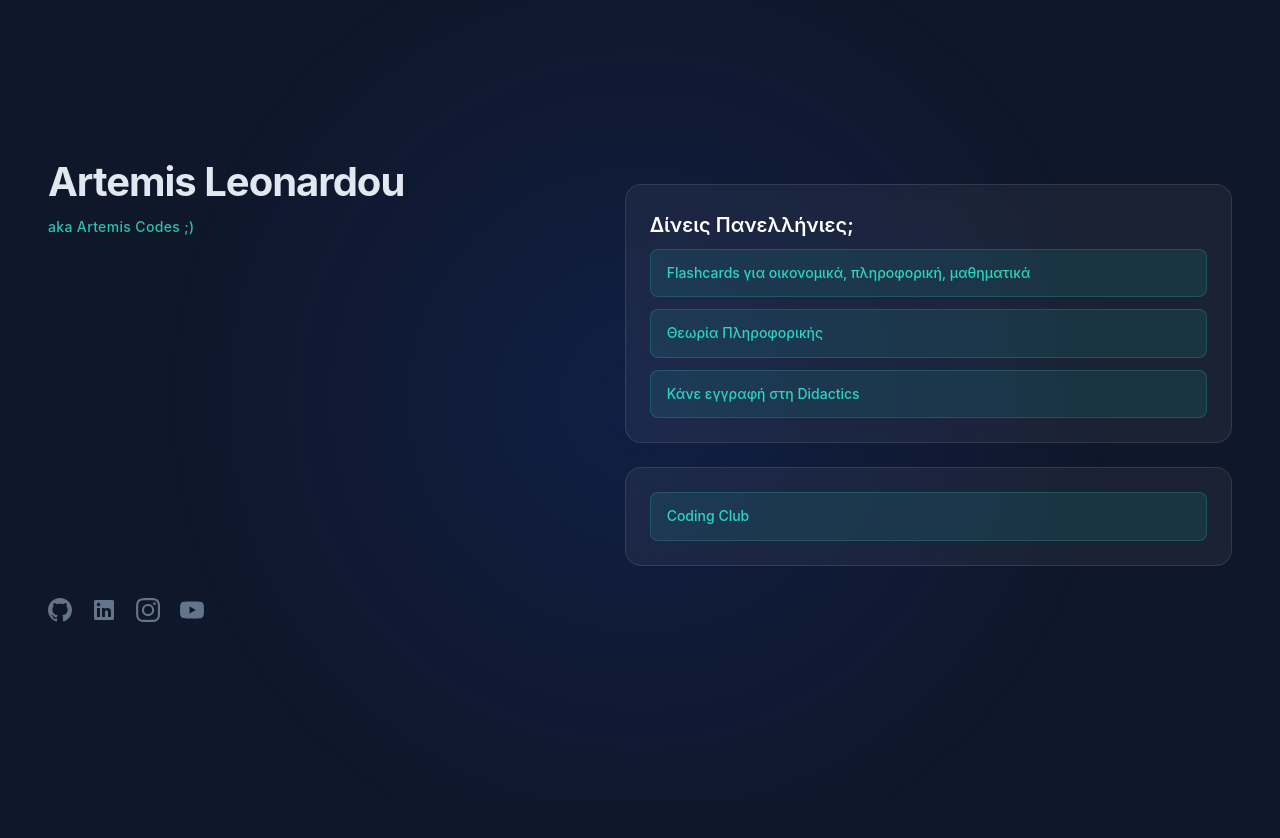
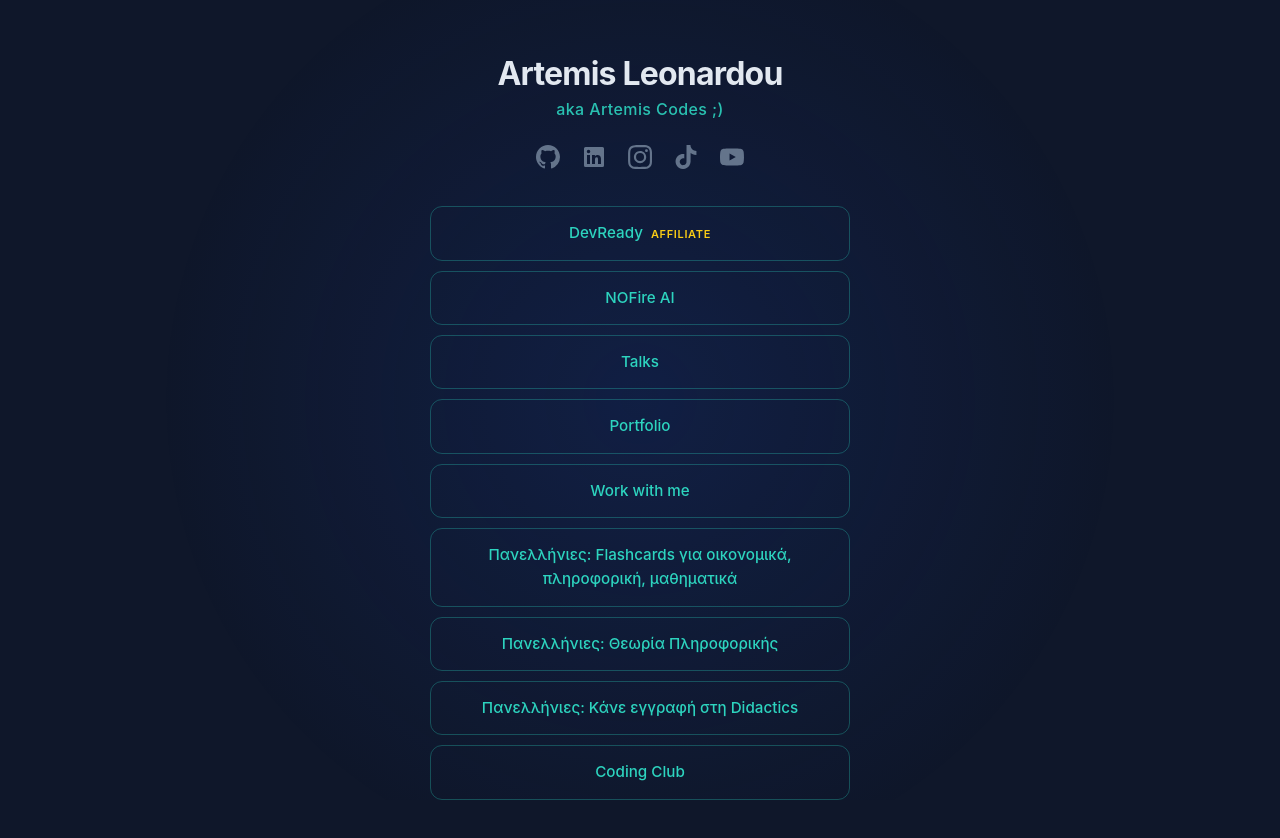
Before and after one commit to artemisln/links, a plain HTML site: page links/index.html in a window 1280 px wide. Before the commit the page ends 800 px from the top, so only its background shows below. Drawn offline with Linux system fonts and the light colour scheme.

Commit message:
Turn /links into a one-column linktree (#7)
One flat column of buttons instead of cards with subtitles, in the site's own
colours. Partner links first, each tagged Affiliate, Partner or Paid partnership
so the disclosure travels with the link. NOFire carries utm_source=artemiscodes
so its traffic shows up in their analytics. GitHub and LinkedIn were already in
the icon row, which now also has TikTok.

The Panhellenic resources are kept as they were, flattened into the same list
with a prefix so they still make sense without their old heading.

Genpire, OpenConf and the Polymath42 hackathon are written but commented out,
each naming what it is waiting for. Genpire in particular must not go live on
plain genpire.com: the 25% commission only counts through her referral link.

Clicks are sent to the GA property the page already loads, one event per link.

Co-authored-by: Claude Sonnet 5.5 <noreply@anthropic.com>

```diff
--- a/links/index.html
+++ b/links/index.html
@@ -13,21 +13,28 @@
     <meta charset="UTF-8" />
     <meta name="viewport" content="width=device-width, initial-scale=1.0" />
     <title>Artemis Codes - Links</title>
+    <meta name="description" content="Artemis Leonardou, aka Artemis Codes: socials, partner links and codes, talks, and free resources for the Panhellenic exams." />
     <link rel="icon" href="../img/favicon.svg" />
     <link rel="stylesheet" href="../css/main.css" />
+    <style>
+        /* One column, flat buttons. Colours are the site's own: #0f172a background, #2dd4bf accent. */
+        .wrap { position: relative; z-index: 2; max-width: 460px; margin: 0 auto; padding: 56px 20px 64px; text-align: center; }
+        .wrap .name { font-size: 2rem; margin-bottom: 6px; }
+        .wrap .aka { color: #2dd4bf; font-size: 1rem; }
+        .wrap .social-links { justify-content: center; margin: 22px 0 30px; }
+        .wrap .social-links li { margin: 0 11px; }
+        .list { display: flex; flex-direction: column; gap: 10px; }
+        .btn { display: block; padding: 14px 18px; border: 1px solid rgba(45, 212, 191, 0.3); border-radius: 12px; color: #2dd4bf; text-decoration: none; font-size: 0.95rem; font-weight: 500; transition: background 0.2s ease, border-color 0.2s ease; }
+        .btn:hover { background: rgba(45, 212, 191, 0.12); border-color: rgba(45, 212, 191, 0.6); }
+        .tag { margin-left: 8px; font-size: 0.6875rem; font-weight: 600; letter-spacing: 0.06em; text-transform: uppercase; color: #facc15; }
+    </style>
 </head>
 <body>
     <div class="container">
         <div class="spotlight"></div>
-
-        <div class="main-content">
-            <div class="layout">
-                <header class="sidebar">
-                    <div class="header-content">
+        <main class="wrap">
             <h1 class="name">Artemis Leonardou</h1>
             <div class="aka">aka Artemis Codes ;)</div>
-                    </div>
-
             <ul class="social-links" aria-label="Social media">
 <li>
     <a href="https://www.github.com/artemisln" aria-label="GitHub">
@@ -45,45 +52,54 @@
     </a>
 </li>
 <li>
+    <a href="https://www.tiktok.com/@artemis.codes" aria-label="TikTok">
+        <svg viewBox="0 0 24 24" fill="currentColor"><path d="M12.525.02c1.31-.02 2.61-.01 3.91-.02.08 1.53.63 3.09 1.75 4.17 1.12 1.11 2.7 1.62 4.24 1.79v4.03c-1.44-.05-2.89-.35-4.2-.97-.57-.26-1.1-.59-1.62-.93-.01 2.92.01 5.84-.02 8.75-.08 1.4-.54 2.79-1.35 3.94-1.31 1.92-3.58 3.17-5.91 3.21-1.43.08-2.86-.31-4.08-1.03-2.02-1.19-3.44-3.37-3.65-5.71-.02-.5-.03-1-.01-1.49.18-1.9 1.12-3.72 2.58-4.96 1.66-1.44 3.98-2.13 6.15-1.72.02 1.48-.04 2.96-.04 4.44-.99-.32-2.15-.23-3.02.37-.63.41-1.11 1.04-1.36 1.75-.21.51-.15 1.07-.14 1.61.24 1.64 1.82 3.02 3.5 2.87 1.12-.01 2.19-.66 2.77-1.61.19-.33.4-.67.41-1.06.1-1.79.06-3.57.07-5.36.01-4.03-.01-8.05.02-12.07z"/></svg>
+    </a>
+</li>
+<li>
     <a href="https://www.youtube.com/@artemiscodes" aria-label="YouTube">
         <svg viewBox="0 0 24 24" fill="currentColor"><path d="M23.498 6.186a3.016 3.016 0 0 0-2.122-2.136C19.505 3.545 12 3.545 12 3.545s-7.505 0-9.377.505A3.017 3.017 0 0 0 .502 6.186C0 8.07 0 12 0 12s0 3.93.502 5.814a3.016 3.016 0 0 0 2.122 2.136c1.871.505 9.376.505 9.376.505s7.505 0 9.377-.505a3.015 3.015 0 0 0 2.122-2.136C24 15.93 24 12 24 12s0-3.93-.502-5.814zM9.545 15.568V8.432L15.818 12l-6.273 3.568z"/></svg>
     </a>
 </li>
                     </ul>
-                </header>
 
-                <main id="content" class="content">
-                    <section id="resources" class="section">
-                        <div class="section-content">
-                            <div class="resources-grid">
-                                <div class="resource-card">
-                                    <h3>Δίνεις Πανελλήνιες;</h3>
-                                    <div class="resource-links">
-                                        <a href="https://drive.google.com/file/d/1I02ANmbcWZRxJML0IyruRHscmsn_HWQL/view?usp=sharing" class="resource-link" target="_blank" rel="noopener noreferrer">
-                                            <span>Flashcards για οικονομικά, πληροφορική, μαθηματικά</span>
-                                        </a>
-                                        <a href="https://drive.google.com/file/d/1Bl579iDyCKIOoOu6snhRgNLw1bmziMKm/view?usp=sharing" class="resource-link" target="_blank" rel="noopener noreferrer">
-                                            <span>Θεωρία Πληροφορικής</span>
-                                        </a>
-                                        <a href="https://www.didactics.gr/a/2147956735/LP45vZZK" class="resource-link" target="_blank" rel="noopener noreferrer">
-                                            <span>Κάνε εγγραφή στη Didactics</span>
-                                        </a>
+            <div class="list">
+                <a class="btn" href="https://l.devready.gr/s/artemis" data-link="devready" target="_blank" rel="noopener noreferrer">DevReady<span class="tag">Affiliate</span></a>
+
+                <!-- READY TO TURN ON. Each needs the thing named in its comment. Keep the tag, it is the disclosure.
+
+                Genpire, from the day the reel posts. NEEDS: the referral link from the Genpire dashboard (Petra: "directly
+                in the dashboard of your Genpire account"). Not plain genpire.com, the commission only counts through the link.
+                <a class="btn" href="REFERRAL_LINK_FROM_GENPIRE_DASHBOARD" data-link="genpire" target="_blank" rel="noopener noreferrer">Genpire, code DESIGNER25 for 25% off<span class="tag">Paid partnership</span></a>
+
+                OpenConf, 20 and 21 November, Athens. NEEDS: the discount code and the giveaway rules from Theodora.
+                <a class="btn" href="https://open-conf.gr/tickets/" data-link="openconf" target="_blank" rel="noopener noreferrer">OpenConf 2026, code CODE_FROM_THEODORA<span class="tag">Partner</span></a>
+
+                Polymath42 Gen AI Summit Hackathon, 14 and 15 November, Athens. NEEDS: the reel to be live.
+                <a class="btn" href="https://luma.com/x1wxi5sn" data-link="polymath42" target="_blank" rel="noopener noreferrer">Gen AI Summit Hackathon, apply<span class="tag">Paid partnership</span></a>
+                -->
+
+                <a class="btn" href="https://nofire.ai/?utm_source=artemiscodes&amp;utm_medium=links-page" data-link="nofire" target="_blank" rel="noopener noreferrer">NOFire AI</a>
+                <a class="btn" href="https://artemiscodes.com/talks/" data-link="talks">Talks</a>
+                <a class="btn" href="https://artemiscodes.com/portfolio/" data-link="portfolio">Portfolio</a>
+                <a class="btn" href="mailto:artemis.leona@gmail.com?subject=Collab" data-link="collab-email">Work with me</a>
+
+                <a class="btn" href="https://drive.google.com/file/d/1I02ANmbcWZRxJML0IyruRHscmsn_HWQL/view?usp=sharing" data-link="panel-flashcards" target="_blank" rel="noopener noreferrer">Πανελλήνιες: Flashcards για οικονομικά, πληροφορική, μαθηματικά</a>
+                <a class="btn" href="https://drive.google.com/file/d/1Bl579iDyCKIOoOu6snhRgNLw1bmziMKm/view?usp=sharing" data-link="panel-theory" target="_blank" rel="noopener noreferrer">Πανελλήνιες: Θεωρία Πληροφορικής</a>
+                <a class="btn" href="https://www.didactics.gr/a/2147956735/LP45vZZK" data-link="didactics" target="_blank" rel="noopener noreferrer">Πανελλήνιες: Κάνε εγγραφή στη Didactics</a>
+                <a class="btn" href="https://codingclub.di.uoa.gr/" data-link="coding-club" target="_blank" rel="noopener noreferrer">Coding Club</a>
             </div>
+        </main>
     </div>
 
-                                <div class="resource-card">
-                                    <a href="https://codingclub.di.uoa.gr/" class="resource-link" target="_blank" rel="noopener noreferrer">
-                                        <span>Coding Club</span>
-                                    </a>
-                                </div>
-                            </div>
-                        </div>
-                    </section>
-                </main>
-            </div>
-        </div>
-    </div>
-
+    <script>
+        // Which links get clicked, so partners can be shown real numbers.
+        document.querySelectorAll('a[data-link]').forEach(function (a) {
+            a.addEventListener('click', function () {
+                if (window.gtag) gtag('event', 'link_click', { link_name: a.dataset.link });
+            });
+        });
+    </script>
     <script src="../js/main.js"></script>
 </body>
 </html>
--- a/sitemap.xml
+++ b/sitemap.xml
@@ -20,7 +20,7 @@
   </url>
   <url>
     <loc>https://artemiscodes.com/links/</loc>
-    <lastmod>2026-02-19</lastmod>
+    <lastmod>2026-10-24</lastmod>
     <changefreq>monthly</changefreq>
     <priority>0.8</priority>
   </url>
```
Lines whose indentation alone changed are shown as unchanged.
